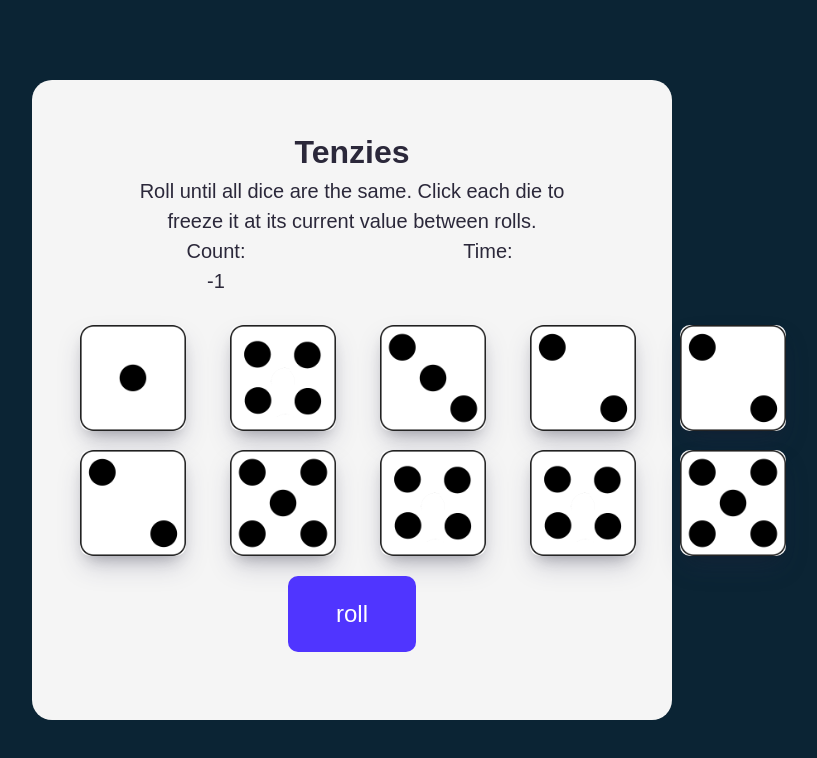
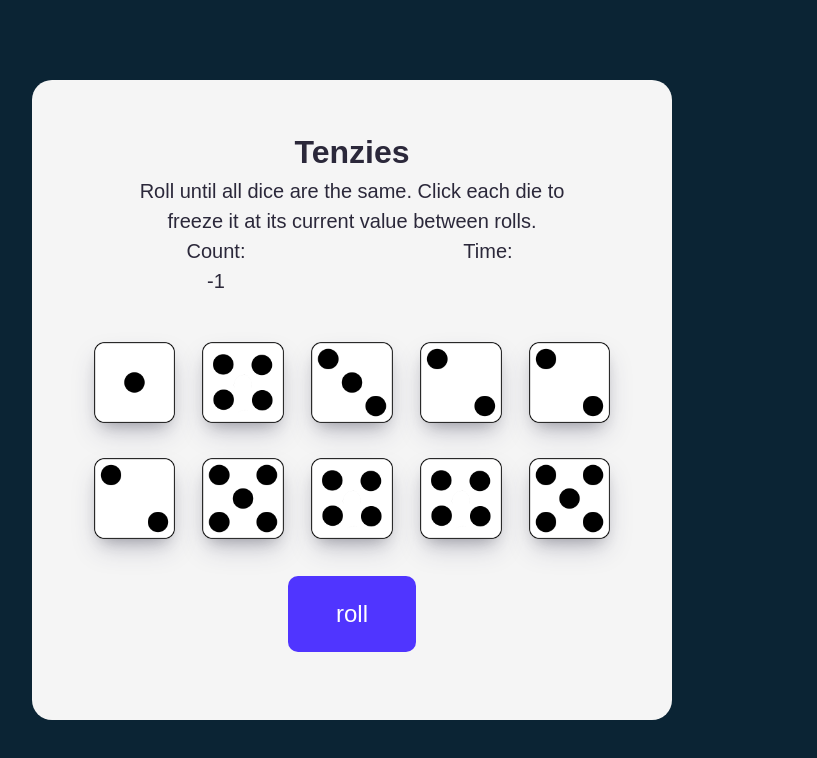
Before and after one commit to Munib36/react-practice, a React (Vite) app: page / in a window 1280 px wide. Shown: the top 758 px of the page, without its empty margins (288-1105 px from the left). Built offline with nearby package versions, Linux system fonts and the light colour scheme; the HTML template or start-up script is replaced by a standard one; a web font is replaced by a local one.

Commit message:
finally?

```diff
--- a/src/App.css
+++ b/src/App.css
@@ -26,8 +26,9 @@
   display: grid;
   grid-template-columns: 1fr 1fr 1fr 1fr 1fr;
   grid-template-rows: 1fr 1fr;
-  grid-gap: 8%;
 
+  justify-items: center;
+  align-items: center;
 
   font-size: calc(10px + 1.3vw);
 }
@@ -37,7 +38,7 @@
   border-radius: 10px;
   box-shadow: rgba(50, 50, 93, 0.25) 0px 13px 27px -5px, rgba(0, 0, 0, 0.3) 0px 8px 16px -8px;
   aspect-ratio: 1/1;
-  width: 100%;
+  width: 75%;
   text-align: center;
   padding: 0px;
 }
```
